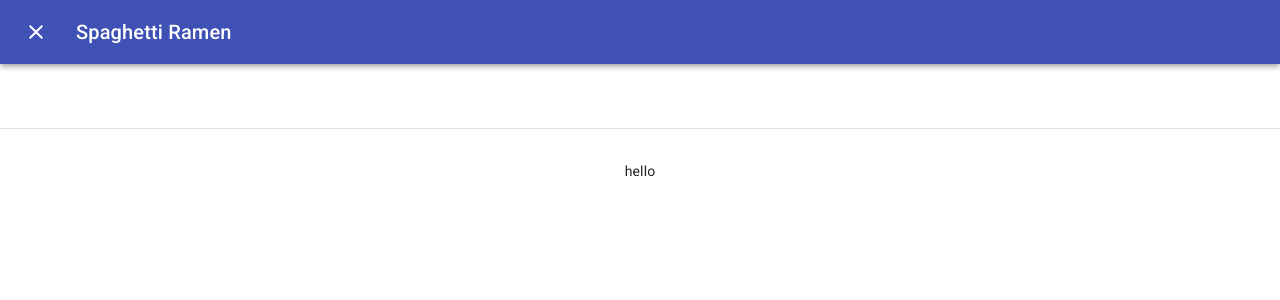
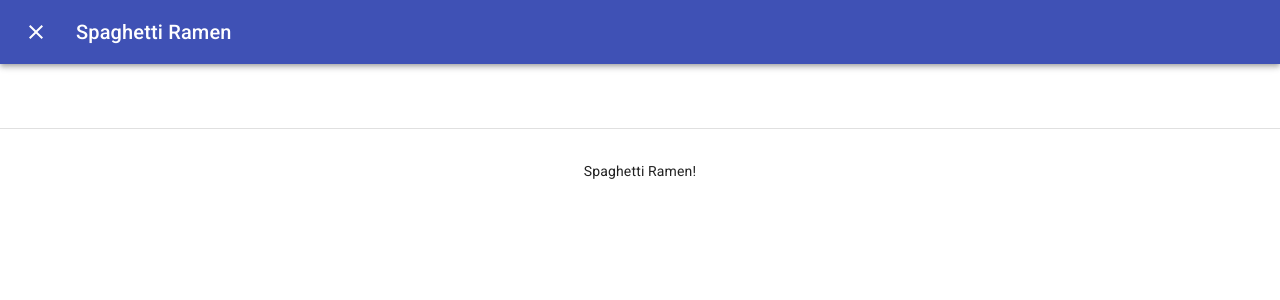
Before and after one commit to 1218Moonlight/Korean-Collections, a React (Create React App) app: page /#/Collections in a window 1280 px wide. Both pictures are taken after a click on the button "Spaghetti Ramen". Shown: the top 300 px of the page. Built offline with nearby package versions, Linux system fonts and the light colour scheme; what react-swipeable-views-utils would draw is missing.

Commit message:
UPDATE Movie Layout Info

```diff
--- a/src/Component/Dialog/Base.js
+++ b/src/Component/Dialog/Base.js
@@ -16,8 +16,9 @@ export default withStyles(styles)(class DialogBase extends React.Component {
         const {classes, dialogHandleClose, open, dialogValue} = this.props;
         return (
             <FullScreen open={open} handleClose={dialogHandleClose} title={dialogValue.title}
-                        info={dialogValue.description} classes={classes} transaction={this.state.Transition}
-                        img={dialogValue.path} movie={<MovieBase setVideoId={dialogValue.movie}/>}/>
+                        classes={classes} transaction={this.state.Transition}
+                        img={dialogValue.path}
+                        movie={<MovieBase setVideoId={dialogValue.movie} info={dialogValue.description}/>}/>
         )
     }
 })
--- a/src/Component/Movie/Base.js
+++ b/src/Component/Movie/Base.js
@@ -10,7 +10,7 @@ export default withStyles(styles)(class MovieBase extends React.Component {
             width: '80%',
         };
 
-        const {setVideoId, classes} = this.props;
+        const {setVideoId, classes, info} = this.props;
 
         return (
             <div className={classes.rootDiv} align="center">
@@ -23,7 +23,7 @@ export default withStyles(styles)(class MovieBase extends React.Component {
                 </div>
                 <div className={classes.borderDiv}/>
                 <div>
-                    <p>hello</p>
+                    <p>{info}</p>
                 </div>
 
             </div>
```
